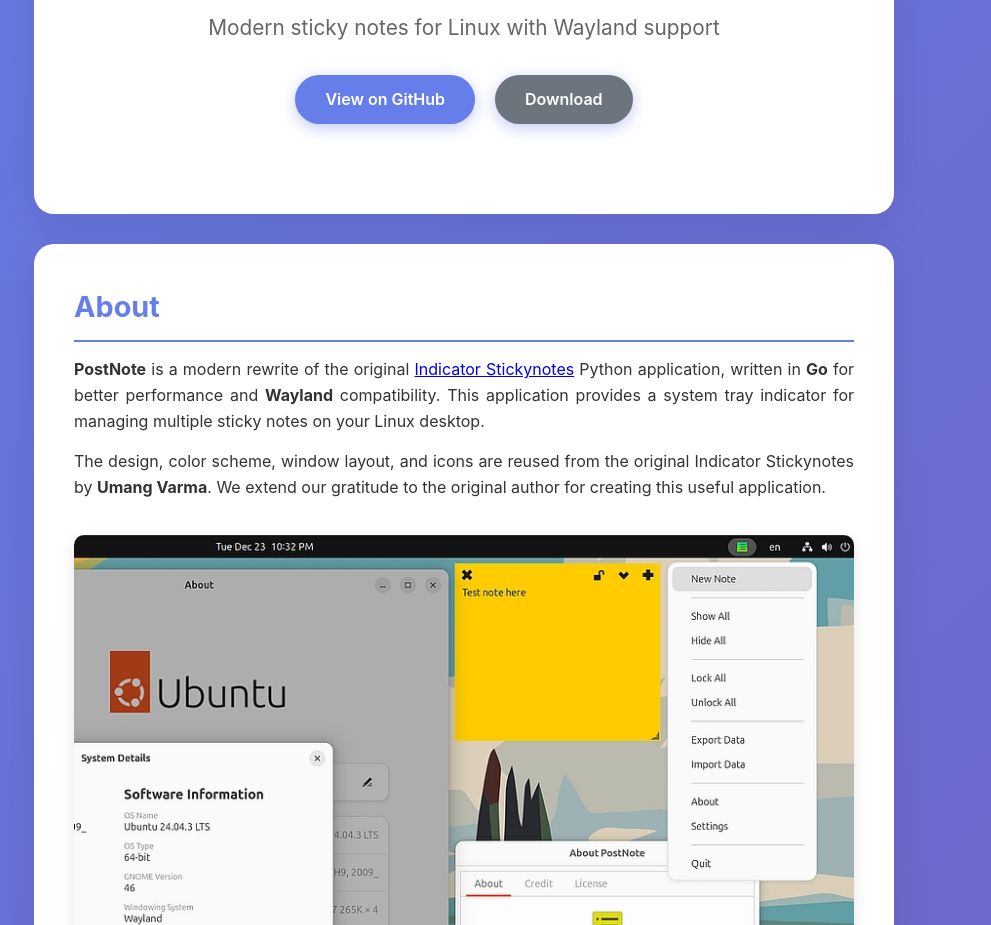
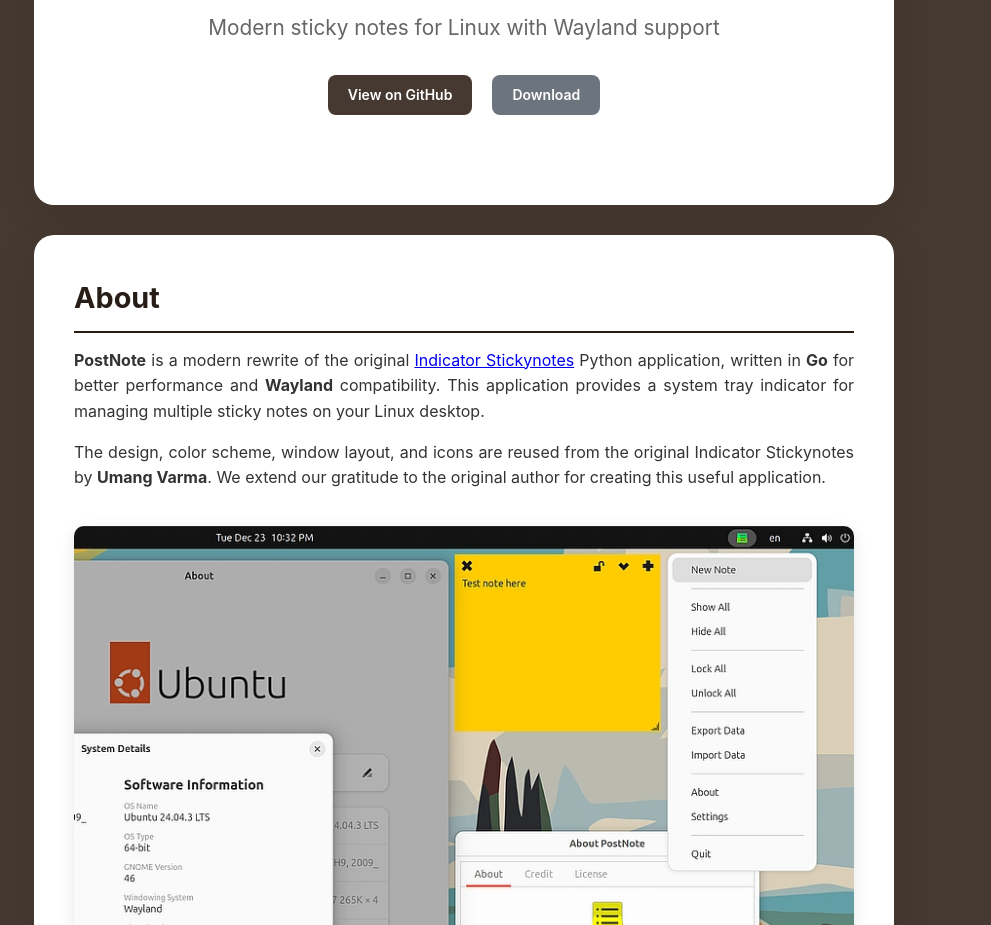
Before and after one commit to runableapp/postnote, a plain HTML site: page docs/index.html in a window 1280 px wide. Shown: the part 492-1417 px from the top of the page, without its empty margins (176-1167 px from the left). Drawn offline with Linux system fonts and the light colour scheme.

Commit message:
docs: Update README and index.html for improved aesthetics and support

```diff
--- a/docs/index.html
+++ b/docs/index.html
@@ -15,7 +15,7 @@
             font-family: -apple-system, BlinkMacSystemFont, 'Segoe UI', Roboto, 'Helvetica Neue', Arial, sans-serif;
             line-height: 1.6;
             color: #333;
-            background: linear-gradient(135deg, #667eea 0%, #764ba2 100%);
+            background: #463931;
             min-height: 100vh;
         }
 
@@ -42,7 +42,7 @@
 
         h1 {
             font-size: 3em;
-            color: #667eea;
+            color: #281D16;
             margin-bottom: 10px;
             font-weight: 700;
         }
@@ -63,11 +63,11 @@
         }
 
         h2 {
-            color: #667eea;
+            color: #281D16;
             margin-top: 30px;
             margin-bottom: 15px;
             font-size: 1.8em;
-            border-bottom: 2px solid #667eea;
+            border-bottom: 2px solid #281D16;
             padding-bottom: 10px;
         }
 
@@ -76,14 +76,14 @@
         }
 
         h3 {
-            color: #764ba2;
+            color: #281D16;
             margin-top: 25px;
             margin-bottom: 12px;
             font-size: 1.4em;
         }
 
         h4 {
-            color: #764ba2;
+            color: #281D16;
             margin-top: 20px;
             margin-bottom: 10px;
             font-size: 1.2em;
@@ -134,21 +134,25 @@
         }
 
         .btn {
-            display: inline-block;
-            padding: 12px 30px;
-            background: #667eea;
+            display: inline-flex;
+            align-items: center;
+            justify-content: center;
+            padding: 10px 20px;
+            background: #463931;
             color: white;
             text-decoration: none;
-            border-radius: 25px;
+            border-radius: 8px;
+            font-size: 14px;
             font-weight: 600;
+            line-height: 1.5;
+            height: 40px;
+            box-sizing: border-box;
             transition: all 0.3s ease;
-            box-shadow: 0 4px 15px rgba(102, 126, 234, 0.4);
         }
 
         .btn:hover {
-            background: #764ba2;
+            background: #281D16;
             transform: translateY(-2px);
-            box-shadow: 0 6px 20px rgba(102, 126, 234, 0.6);
         }
 
         .btn-secondary {
@@ -232,6 +236,7 @@
             <div class="links">
                 <a href="https://github.com/runableapp/postnote" class="btn" target="_blank">View on GitHub</a>
                 <a href="https://github.com/runableapp/postnote" class="btn btn-secondary" target="_blank">Download</a>
+                <script type='text/javascript' src='https://storage.ko-fi.com/cdn/widget/Widget_2.js'></script><script type='text/javascript'>kofiwidget2.init('Support me on Ko-fi', '#463931', 'G2G21R1BX8');kofiwidget2.draw();</script>
             </div>
         </div>
 
@@ -333,8 +338,7 @@ sudo apt install \
         </div>
 
         <div class="footer">
-            <p class="credit">Developed with AI by</p>
-            <p class="credit"><strong>Vibe Coding @ Runable.App</strong></p>
+            <p class="credit">Made with ❤️ by <strong>Runable.App</strong></p>
             <a href="https://runable.app" target="_blank">
                 <img src="runableapp-thankyou.webp" alt="Runable.App" class="footer-logo">
             </a>
@@ -356,5 +360,6 @@ sudo apt install \
             </p>
         </div>
     </div>
+
 </body>
 </html>
```
Also changed, not shown: 1 other file.
